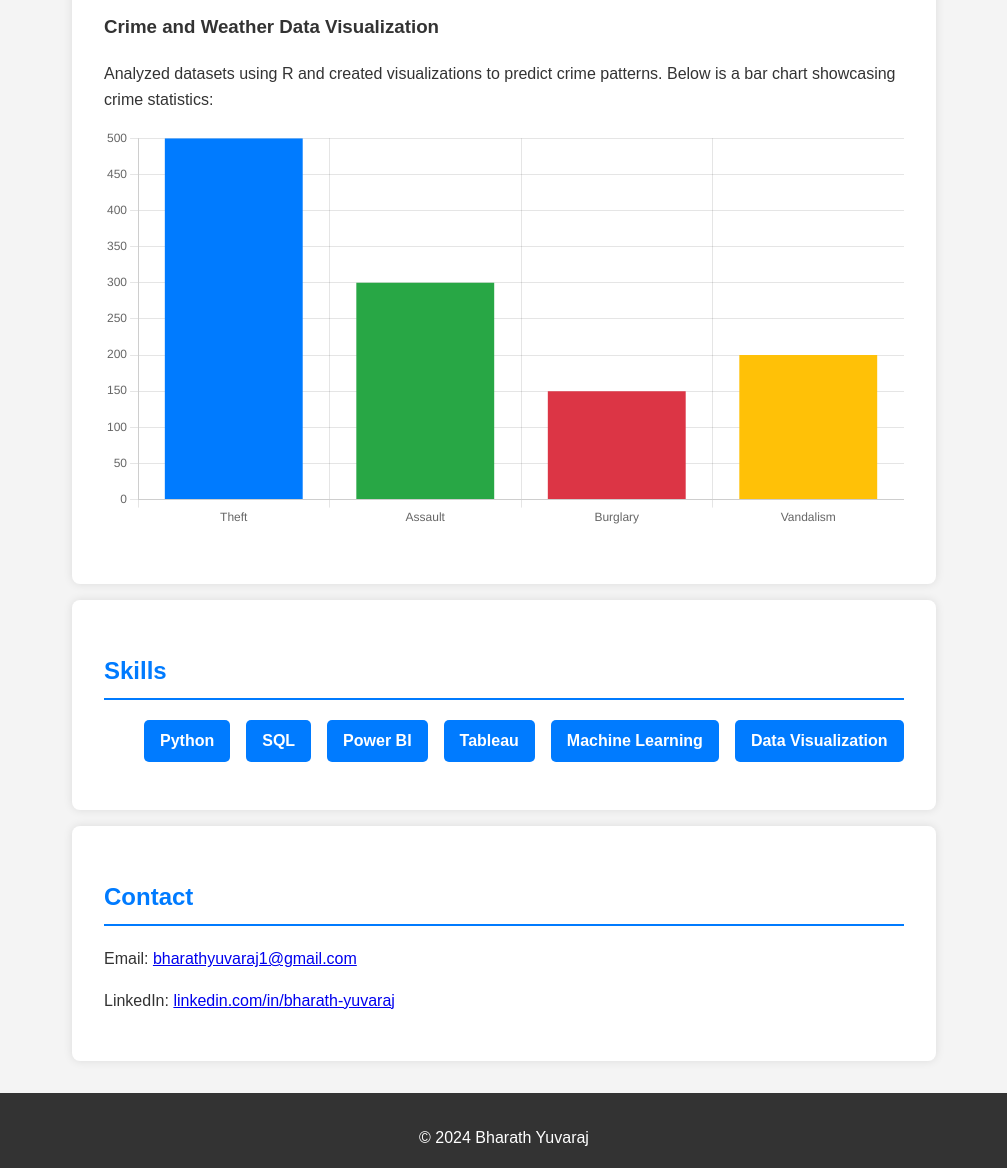
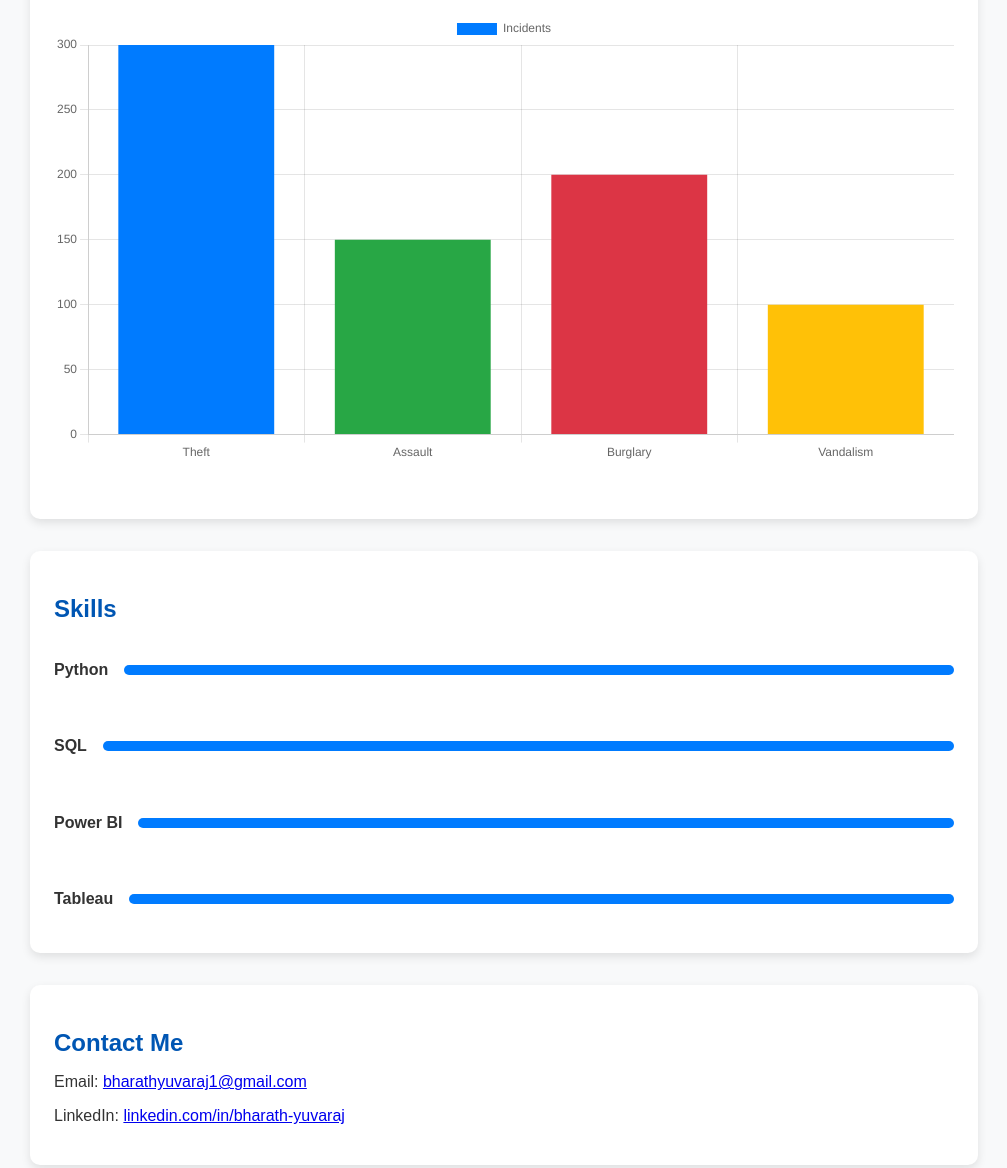
Before and after one commit to bharathyuvaraj21/Portfolio, a plain HTML site: page index.html in a window 1280 px wide. Shown: the part 1166-2334 px from the top of the page, without its empty margins (136-1143 px from the left). Drawn offline with nearby package versions, Linux system fonts and the light colour scheme.

Commit message:
Add files via upload

```diff
--- a/index.html
+++ b/index.html
@@ -5,13 +5,10 @@
     <meta name="viewport" content="width=device-width, initial-scale=1.0">
     <title>Bharath Yuvaraj | Portfolio</title>
     <link rel="stylesheet" href="styles.css">
-    <script src="https://cdn.jsdelivr.net/npm/chart.js"></script> <!-- For Interactive Graphs -->
+    <script src="https://cdn.jsdelivr.net/npm/chart.js"></script> <!-- For Graphs -->
 </head>
 <body>
     <header>
-        <h1>Bharath Yuvaraj</h1>
-        <p>Data Analyst | Business Intelligence | Predictive Modeling</p>
-    </header>
         <nav>
             <ul>
                 <li><a href="#about">About Me</a></li>
@@ -20,41 +17,58 @@
                 <li><a href="#contact">Contact</a></li>
             </ul>
         </nav>
+        <div class="hero">
+            <h1>Bharath Yuvaraj</h1>
+            <p>Data Analyst | Business Intelligence | Predictive Modeling</p>
+        </div>
+    </header>
+    <main>
         <section id="about">
             <h2>About Me</h2>
-        <p>I am a Data Analyst with expertise in data-driven decision-making, leveraging tools like Python, SQL, Power BI, and Tableau. I specialize in predictive modeling, dashboard creation, and data visualization to empower strategic decisions.</p>
+            <p>Data Analyst with 1.5 years of experience transforming data into actionable insights. Skilled in Python, SQL, Power BI, Tableau, and predictive modeling.</p>
         </section>
         <section id="projects">
             <h2>Projects</h2>
-        <div class="project">
+            <div class="project-card">
                 <h3>Time Series Analysis</h3>
-            <p>Developed ARIMA, SARIMA, and LSTM models to forecast USDA wholesale meat prices. Below is a graph demonstrating price trends:</p>
+                <p>Developed ARIMA and LSTM models to forecast USDA wholesale meat prices. Below is a trend graph:</p>
                 <canvas id="timeSeriesChart"></canvas>
             </div>
-        <div class="project">
-            <h3>Crime and Weather Data Visualization</h3>
-            <p>Analyzed datasets using R and created visualizations to predict crime patterns. Below is a bar chart showcasing crime statistics:</p>
+            <div class="project-card">
+                <h3>Crime Data Visualization</h3>
+                <p>Created dashboards using R to visualize crime trends. Interactive chart:</p>
                 <canvas id="crimeChart"></canvas>
             </div>
         </section>
         <section id="skills">
             <h2>Skills</h2>
-        <ul class="skills-list">
-            <li>Python</li>
-            <li>SQL</li>
-            <li>Power BI</li>
-            <li>Tableau</li>
-            <li>Machine Learning</li>
-            <li>Data Visualization</li>
-        </ul>
+            <div class="skills">
+                <div class="skill">
+                    <h4>Python</h4>
+                    <div class="progress-bar" style="width: 90%;"></div>
+                </div>
+                <div class="skill">
+                    <h4>SQL</h4>
+                    <div class="progress-bar" style="width: 85%;"></div>
+                </div>
+                <div class="skill">
+                    <h4>Power BI</h4>
+                    <div class="progress-bar" style="width: 80%;"></div>
+                </div>
+                <div class="skill">
+                    <h4>Tableau</h4>
+                    <div class="progress-bar" style="width: 75%;"></div>
+                </div>
+            </div>
         </section>
         <section id="contact">
-        <h2>Contact</h2>
+            <h2>Contact Me</h2>
             <p>Email: <a href="mailto:bharathyuvaraj1@gmail.com">bharathyuvaraj1@gmail.com</a></p>
             <p>LinkedIn: <a href="https://www.linkedin.com/in/bharath-yuvaraj" target="_blank">linkedin.com/in/bharath-yuvaraj</a></p>
         </section>
+    </main>
     <footer>
-        <p>© 2024 Bharath Yuvaraj</p>
+        <p>© 2024 Bharath Yuvaraj | Portfolio</p>
     </footer>
     <script src="scripts.js"></script>
 </body>
--- a/scripts.js
+++ b/scripts.js
@@ -1,26 +1,18 @@
-// Time Series Analysis Chart
 const ctx1 = document.getElementById('timeSeriesChart').getContext('2d');
 new Chart(ctx1, {
     type: 'line',
     data: {
-        labels: ['Jan', 'Feb', 'Mar', 'Apr', 'May', 'Jun', 'Jul', 'Aug'],
+        labels: ['Jan', 'Feb', 'Mar', 'Apr', 'May', 'Jun'],
         datasets: [{
-            label: 'USDA Meat Prices ($)',
-            data: [120, 130, 125, 140, 150, 155, 160, 170],
+            label: 'Meat Prices ($)',
+            data: [100, 110, 105, 120, 125, 130],
             borderColor: '#007bff',
-            backgroundColor: 'rgba(0, 123, 255, 0.2)',
-            fill: true
+            backgroundColor: 'rgba(0,123,255,0.2)'
         }]
     },
-    options: {
-        responsive: true,
-        plugins: {
-            legend: { position: 'top' }
-        }
-    }
+    options: { responsive: true }
 });
 
-// Crime Data Chart
 const ctx2 = document.getElementById('crimeChart').getContext('2d');
 new Chart(ctx2, {
     type: 'bar',
@@ -28,14 +20,9 @@ new Chart(ctx2, {
         labels: ['Theft', 'Assault', 'Burglary', 'Vandalism'],
         datasets: [{
             label: 'Incidents',
-            data: [500, 300, 150, 200],
+            data: [300, 150, 200, 100],
             backgroundColor: ['#007bff', '#28a745', '#dc3545', '#ffc107']
         }]
     },
-    options: {
-        responsive: true,
-        plugins: {
-            legend: { display: false }
-        }
-    }
+    options: { responsive: true }
 });
--- a/styles.css
+++ b/styles.css
@@ -1,78 +1,83 @@
 body {
-    font-family: Arial, sans-serif;
-    line-height: 1.6;
+    font-family: 'Arial', sans-serif;
     margin: 0;
     padding: 0;
-    background-color: #f4f4f4;
     color: #333;
+    background: #f8f9fa;
 }
 
 header {
-    background: linear-gradient(90deg, #007bff, #0056b3);
+    background: linear-gradient(to right, #007bff, #0056b3);
     color: #fff;
-    padding: 2rem 0;
     text-align: center;
+    padding: 2rem;
 }
 
-nav {
-    background: #333;
-    padding: 0.5rem 0;
+header nav ul {
+    list-style: none;
+    padding: 0;
+    display: flex;
+    justify-content: center;
+    gap: 1.5rem;
+    margin-bottom: 1rem;
 }
 
-nav ul {
-    list-style: none;
-    display: flex;
-    justify-content: center;
-    margin: 0;
-    padding: 0;
-}
-
-nav ul li {
-    margin: 0 1rem;
-}
-
-nav ul li a {
+header nav ul li a {
+    color: #fff;
     text-decoration: none;
-    color: #fff;
     font-weight: bold;
     transition: color 0.3s;
 }
 
-nav ul li a:hover {
-    color: #007bff;
+header nav ul li a:hover {
+    color: #ffd700;
+}
+
+.hero h1 {
+    font-size: 3rem;
+    margin: 0.5rem 0;
+}
+
+.hero p {
+    font-size: 1.2rem;
 }
 
 section {
-    padding: 2rem;
-    margin: 1rem auto;
-    max-width: 800px;
+    margin: 2rem auto;
+    padding: 1.5rem;
+    max-width: 900px;
     background: #fff;
-    border-radius: 8px;
-    box-shadow: 0 0 10px rgba(0, 0, 0, 0.1);
+    border-radius: 10px;
+    box-shadow: 0 4px 10px rgba(0, 0, 0, 0.1);
 }
 
 h2 {
-    color: #007bff;
-    border-bottom: 2px solid #007bff;
-    padding-bottom: 0.5rem;
+    color: #0056b3;
+    margin-bottom: 1rem;
 }
 
-.project {
-    margin-bottom: 1.5rem;
+.project-card {
+    margin-bottom: 2rem;
 }
 
-.skills-list {
+.skills {
     display: flex;
-    flex-wrap: wrap;
+    flex-direction: column;
     gap: 1rem;
 }
 
-.skills-list li {
+.skill {
+    display: flex;
+    align-items: center;
+    justify-content: space-between;
+}
+
+.progress-bar {
+    height: 10px;
     background: #007bff;
-    color: #fff;
-    padding: 0.5rem 1rem;
     border-radius: 5px;
-    font-weight: bold;
+    margin-left: 1rem;
+    flex: 1;
 }
 
 footer {
@@ -80,5 +85,4 @@ footer {
     padding: 1rem;
     background: #333;
     color: #fff;
-    margin-top: 2rem;
 }
```
Lines whose indentation alone changed are shown as unchanged.
